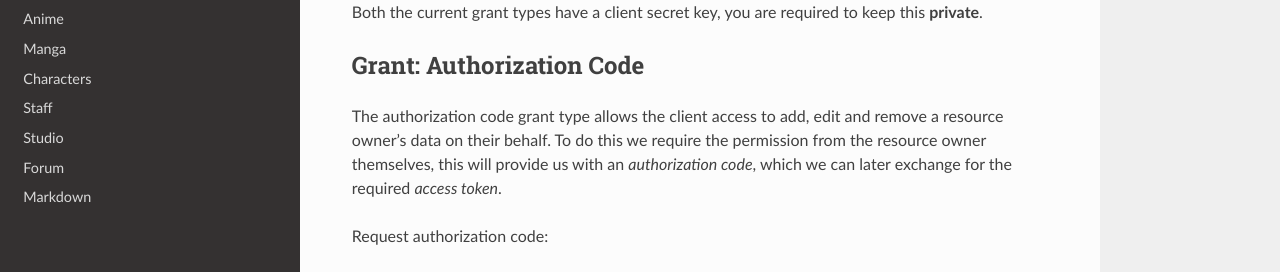
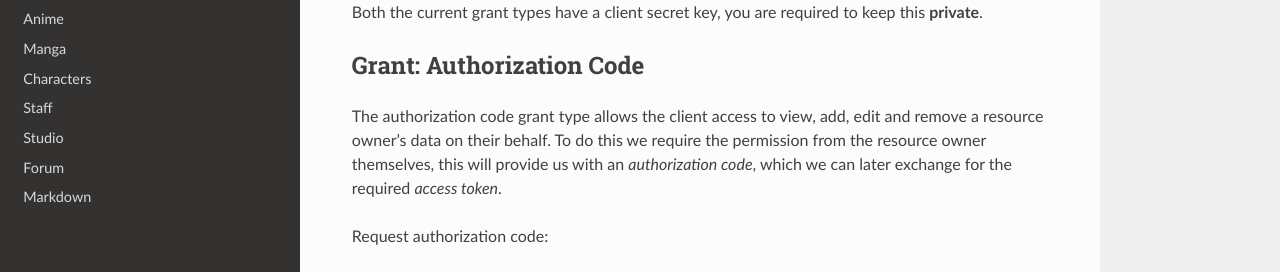
Before and after one commit to joshstar/AniList-API-Docs, a Sphinx documentation site: the page built from source/authentication.rst, in a window 1280 px wide and 1400 px high. Shown: the part 335-607 px from the top of the window. Built offline with Sphinx 7.4.7 and the Read the Docs theme 2.0.0, drawn with Linux system fonts in a browser that asks for light colours; some of the changed text lies outside the part shown.

Commit message:
Corrected info regarding authorization grant's access token use

```diff
--- a/source/authentication.rst
+++ b/source/authentication.rst
@@ -16,7 +16,7 @@ Both the current grant types have a client secret key, you are required to keep
 Grant: Authorization Code
 ==================================
 
-The authorization code grant type allows the client access to add, edit and remove a resource owner's data on their behalf.
+The authorization code grant type allows the client access to view, add, edit and remove a resource owner's data on their behalf.
 To do this we require the permission from the resource owner themselves, this will provide us with an *authorization code*,
 which we can later exchange for the required *access token*.
 
```
Also changed, not shown: other parts of source/authentication.rst (+11 -2 lines).
